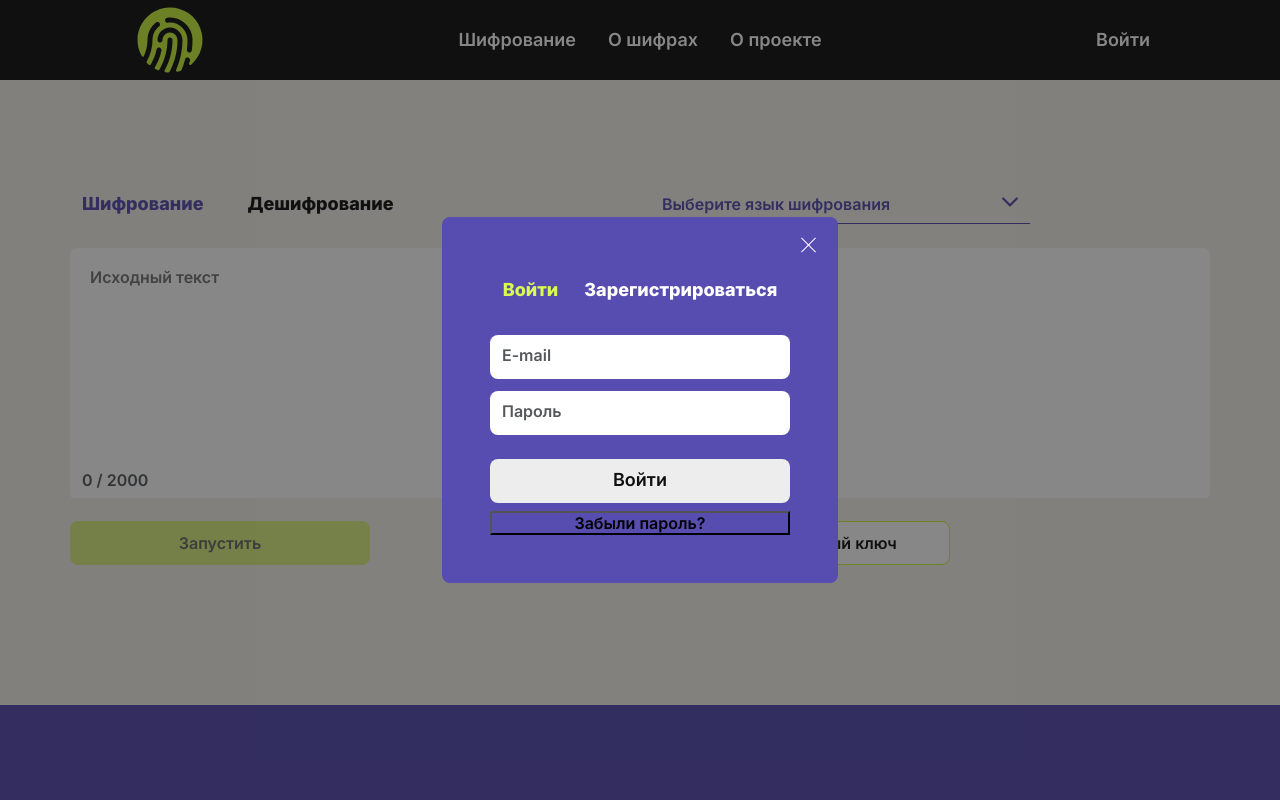
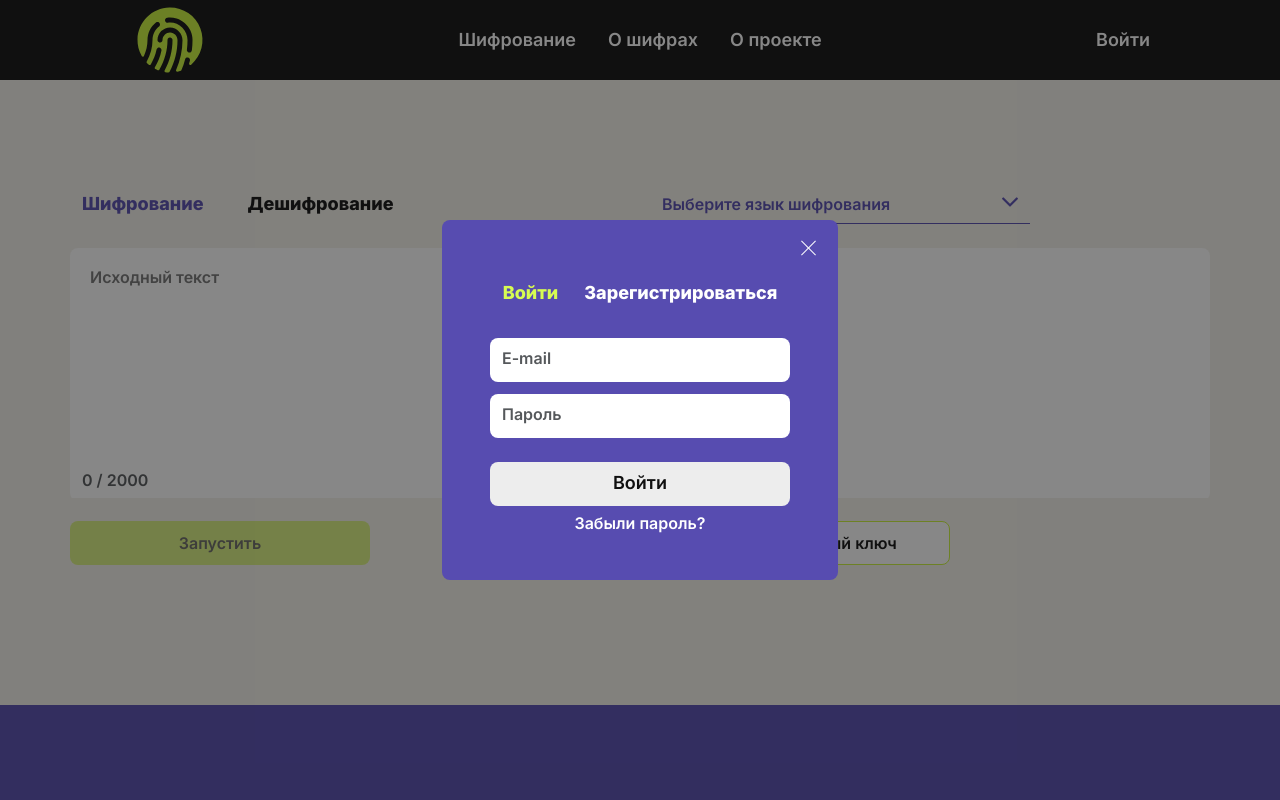
Before and after one commit to encryption-machine/Front, a React (Create React App) app: page / in a window 1280 px wide. Both pictures are taken after a click on the button "Войти". Shown: the top 800 px of the page. Built offline with nearby package versions, Linux system fonts and the light colour scheme; what @mobx-devtools/tools would draw is missing.

Commit message:
fix: change password link styles

```diff
--- a/src/components/AuthForms/AuthForms.module.scss
+++ b/src/components/AuthForms/AuthForms.module.scss
@@ -61,9 +61,15 @@
 }
 
 .link {
-  background: $violet;
+  //background: $violet;
   text-align: center;
   margin-top: 8px;
+  color: $white;
+  border: none;
+  cursor: pointer;
+  &:hover {
+    color: $green;
+  }
 }
 
 .hintError {
--- a/src/components/SignInForm/SignInForm.jsx
+++ b/src/components/SignInForm/SignInForm.jsx
@@ -151,13 +151,13 @@ const SignInForm = observer(() => {
       />
 
       <FormButton disabled={!isFormValid}>Войти</FormButton>
-      <button
+      <span
         onClick={formStore.setShowChangePasswordForm}
         className={style.link}
         type="button"
       >
         Забыли пароль?
-      </button>
+      </span>
     </AuthForms>
   );
 });
```
